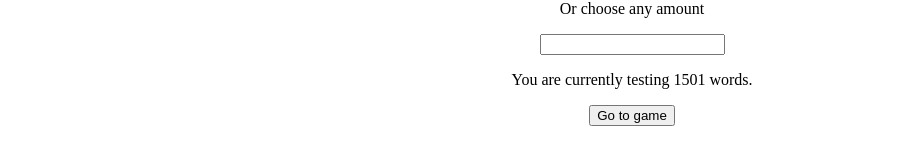
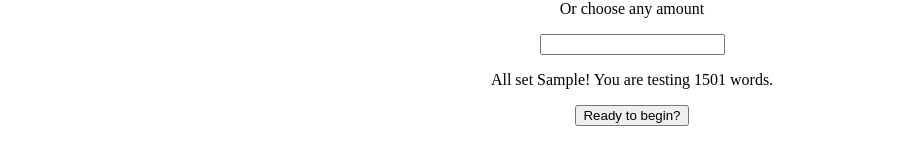
Before and after one commit to katrinalea/flash-cards, a React (Create React App) app: page / in a window 1280 px wide. Both pictures are taken after typing "Sample" into the empty fields and a click on the button "Submit". Shown: the part 203-368 px from the top of the page, without its empty margins (8-906 px from the left). Built offline with nearby package versions, Linux system fonts and the light colour scheme; the HTML template or start-up script is replaced by a standard one.

Commit message:
added name in more places

```diff
--- a/src/App.tsx
+++ b/src/App.tsx
@@ -41,6 +41,7 @@ function App(): JSX.Element {
             userNameAssign={userNameSetter}
             cardCount={countedWordData.length}
             setRender={renderHandle}
+            username={userName}
           />
         </>
       ) : pageToRender === "flashcards" ? (
--- a/src/welcomePage.tsx
+++ b/src/welcomePage.tsx
@@ -8,11 +8,13 @@ interface propInterface {
   userNameAssign: (username: string) => void;
   cardCount: number;
   setRender: (page: string) => void;
+  username: string;
 }
 
 export default function WelcomePage(props: propInterface): JSX.Element {
   const [userName, setUserName] = useState<string>("");
   const [tempUserName, setTempUserName] = useState<string>("");
+
   const handleMoveToFlash = () => {
     props.changeToFlashCards("flashcards");
   };
@@ -35,7 +37,7 @@ export default function WelcomePage(props: propInterface): JSX.Element {
       <br />
       {!userName ? (
         <>
-          <p> Insert name: </p>
+          <p> Please insert name to begin: </p>
           <input
             type="text"
             onChange={(e) => setTempUserName(e.target.value)}
@@ -68,9 +70,9 @@ export default function WelcomePage(props: propInterface): JSX.Element {
           <br />
           <p className="testCount">
             {" "}
-            You are currently testing {props.cardCount} words.
+            All set {props.username}! You are testing {props.cardCount} words.
           </p>
-          <button onClick={handleMoveToFlash}> Go to game </button>
+          <button onClick={handleMoveToFlash}> Ready to begin? </button>
         </>
       )}
     </div>
```
